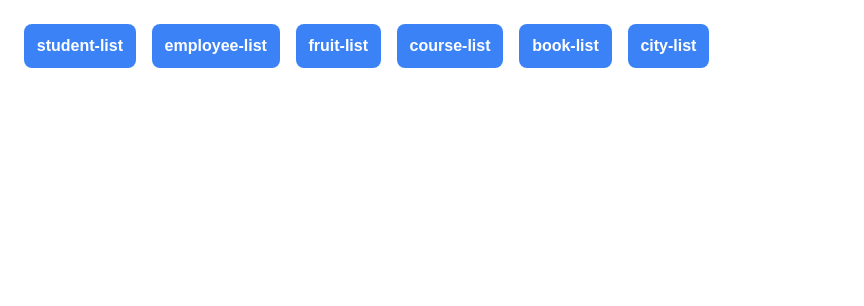
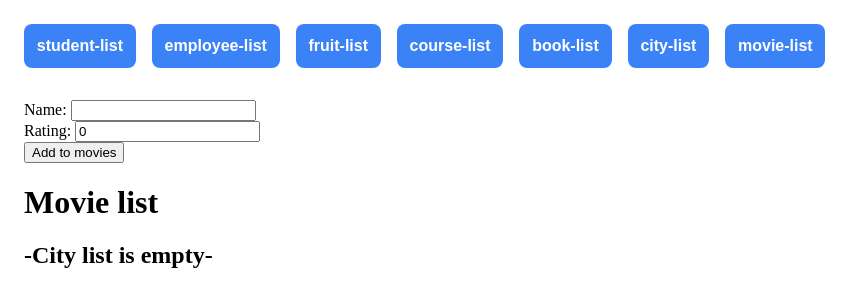
Before and after one commit to devken4u/angular-50-ds-services, an Angular app: page /movie-list in a window 1280 px wide. Before the commit this address led to /. Shown: the top 306 px of the page, without its empty margins (0-864 px from the left). Built offline with nearby package versions, Linux system fonts and the light colour scheme.

Commit message:
feat(movie list): Added movie list component

```diff
--- a/src/app/app.module.ts
+++ b/src/app/app.module.ts
@@ -10,6 +10,7 @@ import { FruitListComponent } from './fruit-list/fruit-list.component';
 import { CourseListComponent } from './course-list/course-list.component';
 import { BookListComponent } from './book-list/book-list.component';
 import { CityListComponent } from './city-list/city-list.component';
+import { MovieListComponent } from './movie-list/movie-list.component';
 
 @NgModule({
   declarations: [
@@ -19,7 +20,8 @@ import { CityListComponent } from './city-list/city-list.component';
     FruitListComponent,
     CourseListComponent,
     BookListComponent,
-    CityListComponent
+    CityListComponent,
+    MovieListComponent
   ],
   imports: [
     RouterOutlet,
--- a/src/app/app.routes.ts
+++ b/src/app/app.routes.ts
@@ -5,6 +5,7 @@ import { FruitListComponent } from './fruit-list/fruit-list.component';
 import { CourseListComponent } from './course-list/course-list.component';
 import { BookListComponent } from './book-list/book-list.component';
 import { CityListComponent } from './city-list/city-list.component';
+import { MovieListComponent } from './movie-list/movie-list.component';
 
 export const routes: Routes = [
   { path: '', redirectTo: 'student-list', pathMatch: 'full' },
@@ -14,4 +15,5 @@ export const routes: Routes = [
   { path: 'course-list', component: CourseListComponent },
   { path: 'book-list', component: BookListComponent },
   { path: 'city-list', component: CityListComponent },
+  { path: 'movie-list', component: MovieListComponent },
 ];
--- /dev/null
+++ b/src/app/movie-list/movie-list.component.html
@@ -0,0 +1,27 @@
+<main>
+  <div>
+    <label for="name">Name: </label>
+    <input type="text" id="name" [(ngModel)]="name" />
+    <br />
+    <label for="rating">Rating: </label>
+    <input type="number" id="rating" [(ngModel)]="rating" />
+    <br />
+    <button (click)="add()">Add to movies</button>
+  </div>
+  <div>
+    <h1>Movie list</h1>
+    @if( movieList.length === 0){
+    <h2>-City list is empty-</h2>
+    }@else{
+    <ol>
+      @for( movie of movieList; track $index){
+      <li [style.marginBottom]="'20px'">
+        Name: {{ movie.name }} <br />
+        Rating: {{ movie.rating }}
+      </li>
+
+      }
+    </ol>
+    }
+  </div>
+</main>
--- /dev/null
+++ b/src/app/movie-list/movie-list.component.ts
@@ -0,0 +1,23 @@
+import { Component } from '@angular/core';
+import { Movie } from '../types';
+
+@Component({
+  selector: 'app-movie-list',
+  templateUrl: './movie-list.component.html',
+  styleUrl: './movie-list.component.css',
+})
+export class MovieListComponent {
+  movieList: Movie[] = [];
+
+  name: string = '';
+  rating: number = 0;
+
+  add() {
+    this.movieList.push({
+      name: this.name,
+      rating: this.rating,
+    });
+    this.name = '';
+    this.rating = 0;
+  }
+}
```
Also changed, not shown: src/app/types.ts (+6 -1 lines), src/app/movie-list/movie-list.component.css (added), 1 other file (tests, documents, lock files or other folders).
